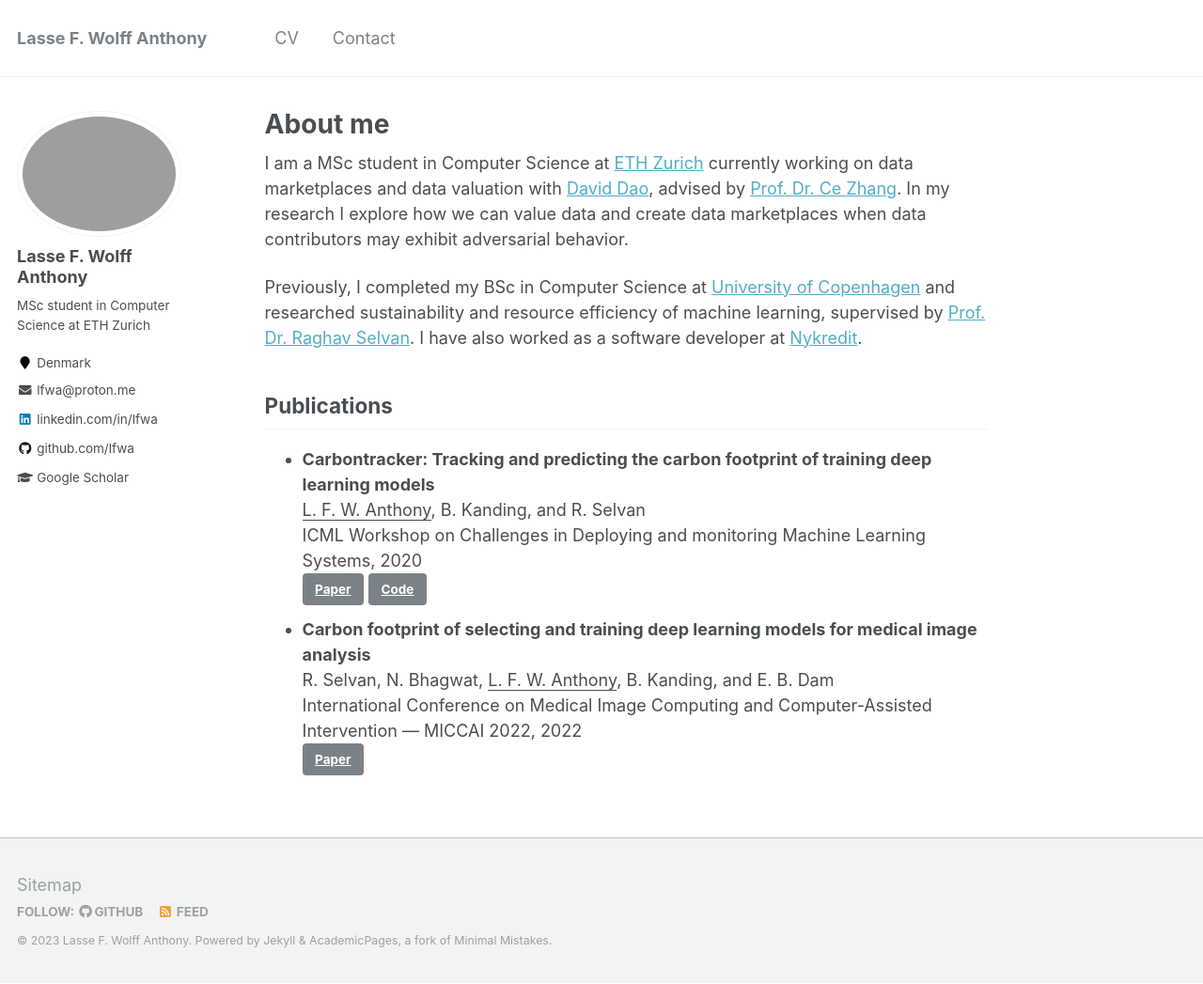
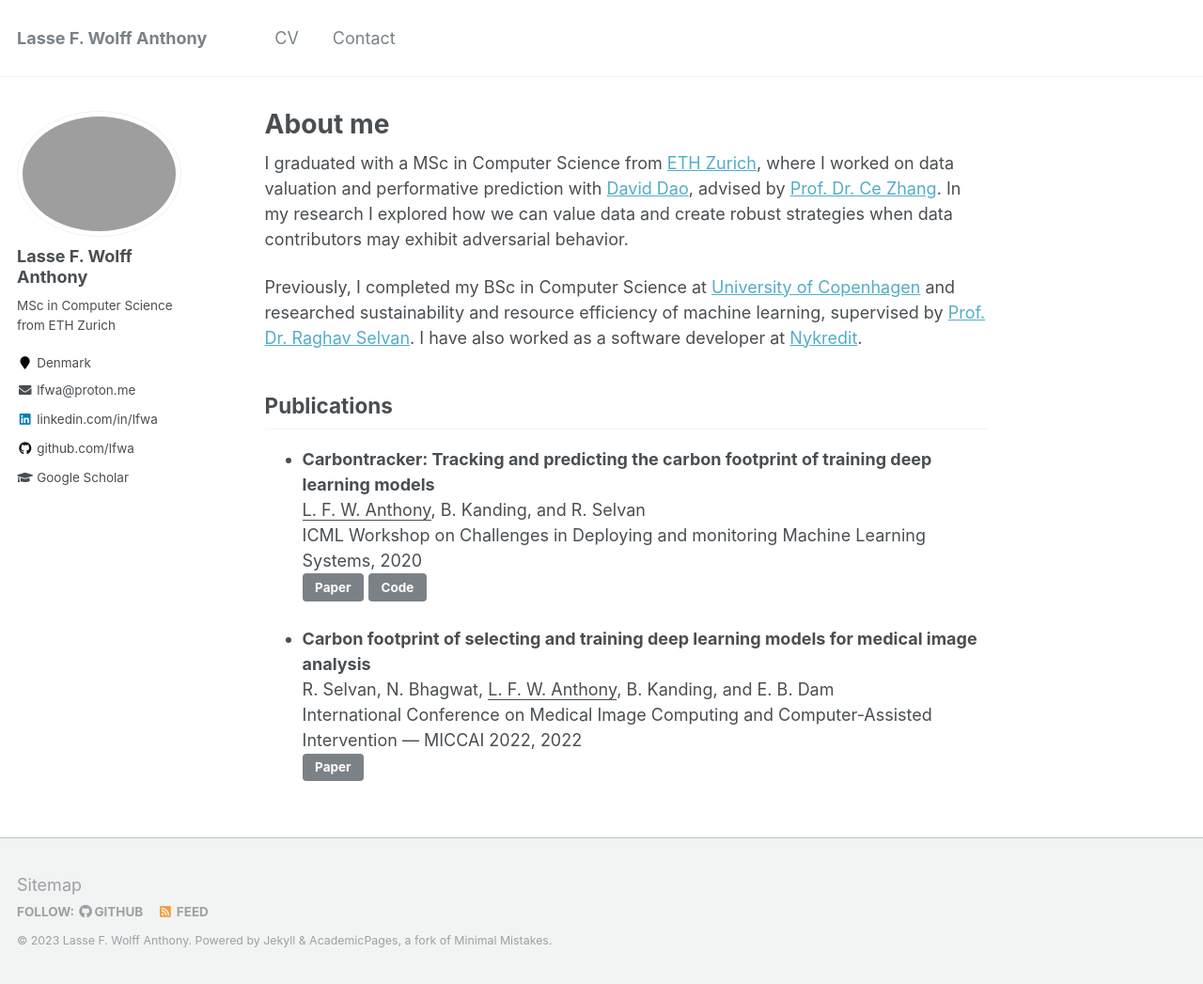
Before and after one commit to lfwa/lfwa.github.io, a Jekyll site: the page built from _pages/about.md, in a window 1280 px wide and 1047 px high. Shown: the whole window at 94% size. Built offline with Jekyll 4.4.1, drawn with Linux system fonts in a browser that asks for light colours.

Commit message:
Update description and publication links

```diff
--- a/_config.yml
+++ b/_config.yml
@@ -10,7 +10,7 @@ locale                   : "en-US"
 title                    : "Lasse F. Wolff Anthony"
 title_separator          : "-"
 name                     : &name "Lasse F. Wolff Anthony"
-description              : &description "MSc student in Computer Science at ETH Zurich"
+description              : &description "MSc in Computer Science from ETH Zurich"
 url                      : https://lfwa.github.io # the base hostname & protocol for your site e.g. "https://mmistakes.github.io"
 baseurl                  : "" # the subpath of your site, e.g. "/blog"
 repository               : "lfwa/lfwa.github.io"
@@ -82,7 +82,7 @@ analytics:
 author:
   name             : "Lasse F. Wolff Anthony"
   avatar           : "profile.png"
-  bio              : "MSc student in Computer Science at ETH Zurich"
+  bio              : "MSc in Computer Science from ETH Zurich"
   location         : "Denmark"
   employer         :
   pubmed           : #"https://www.ncbi.nlm.nih.gov/pubmed/?term=john+snow"
--- a/_pages/about.md
+++ b/_pages/about.md
@@ -8,10 +8,8 @@ redirect_from:
 - /about.html
 ---
 
-I am a MSc student in Computer Science at [ETH Zurich](https://inf.ethz.ch/) currently working on data marketplaces and
-data valuation with [David Dao](https://daviddao.org/), advised by [Prof. Dr. Ce Zhang](https://zhangce.github.io/).
-In my research I explore how we can value data and create data marketplaces when data contributors may exhibit
-adversarial behavior.
+I graduated with a MSc in Computer Science from [ETH Zurich](https://inf.ethz.ch/), where I worked on data valuation and performative prediction with [David Dao](https://daviddao.org/), advised by [Prof. Dr. Ce Zhang](https://zhangce.github.io/).
+In my research I explored how we can value data and create robust strategies when data contributors may exhibit adversarial behavior.
 
 Previously, I completed my BSc in Computer Science at [University of Copenhagen](https://di.ku.dk/english/) and
 researched sustainability and resource efficiency of machine learning, supervised by [Prof. Dr. Raghav
@@ -20,11 +18,13 @@ Selvan](https://raghavian.github.io/). I have also worked as a software develope
 
 
 ## Publications
+
 * **Carbontracker: Tracking and predicting the carbon footprint of training deep learning models**\
 <ins>L. F. W. Anthony</ins>, B. Kanding, and R. Selvan\
 ICML Workshop on Challenges in Deploying and monitoring Machine Learning Systems, 2020\
-<a href="https://arxiv.org/abs/2007.03051" class="btn btn-sm z-depth-0" role="button" target="_blank" rel="noopener noreferrer">Paper</a> <a href="https://github.com/lfwa/carbontracker" class="btn btn-sm z-depth-0" role="button" target="_blank" rel="noopener noreferrer">Code</a>
+<button type="button" class="btn btn-sm z-depth-0" onclick=" window.open('https://arxiv.org/abs/2007.03051','_blank')">Paper</button> <button type="button" class="btn btn-sm z-depth-0" onclick=" window.open('https://github.com/lfwa/carbontracker','_blank')">Code</button>
+
 * **Carbon footprint of selecting and training deep learning models for medical image analysis**\
 R. Selvan, N. Bhagwat, <ins>L. F. W. Anthony</ins>, B. Kanding, and E. B. Dam\
 International Conference on Medical Image Computing and Computer-Assisted Intervention &mdash; MICCAI 2022, 2022\
-<a href="https://arxiv.org/abs/2203.02202" class="btn btn-sm z-depth-0" role="button" target="_blank" rel="noopener noreferrer">Paper</a>
+<button type="button" class="btn btn-sm z-depth-0" onclick=" window.open('https://arxiv.org/abs/2203.02202','_blank')">Paper</button>
```
Also changed, not shown: _pages/cv.md (+3 -2 lines).
